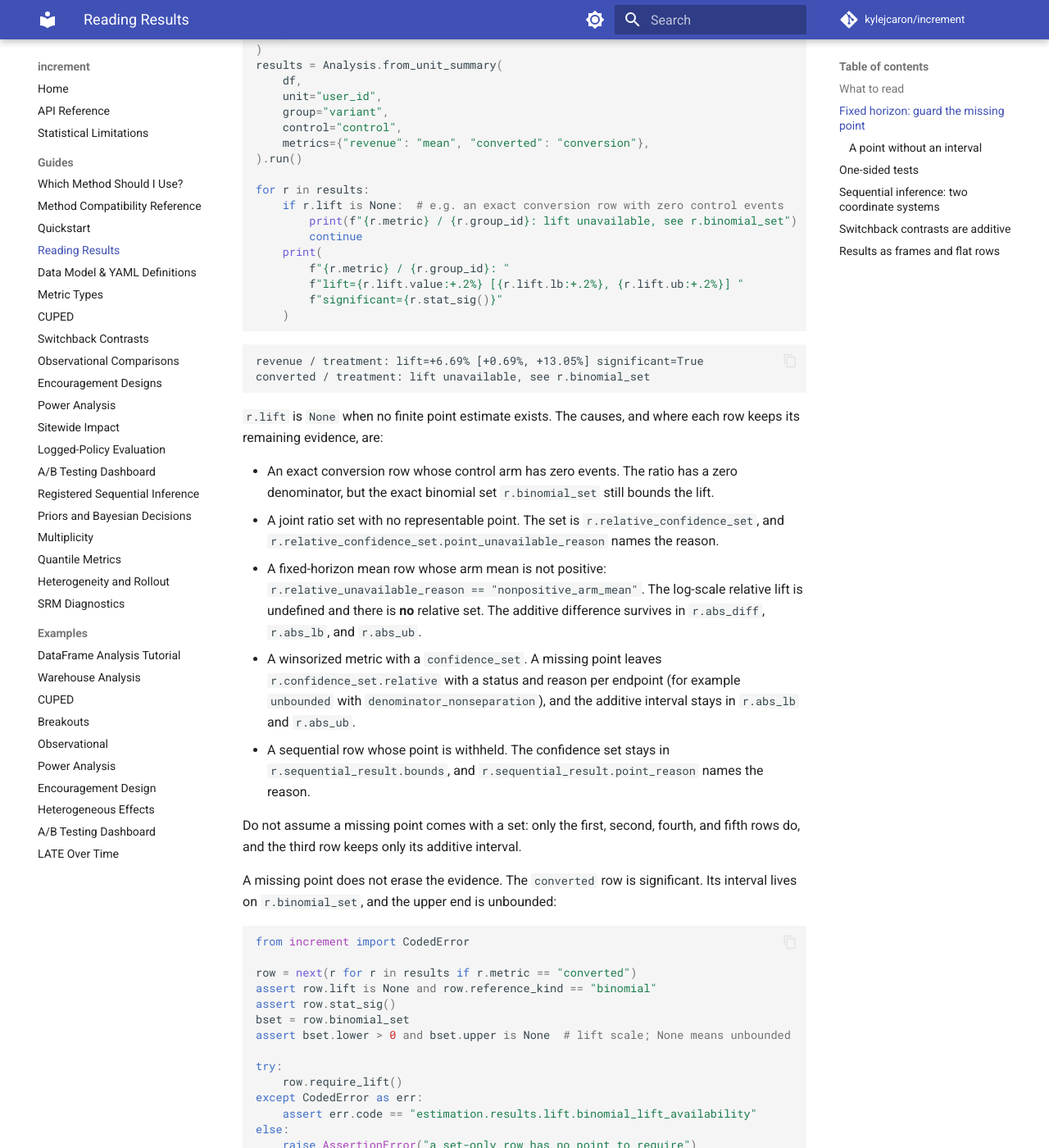
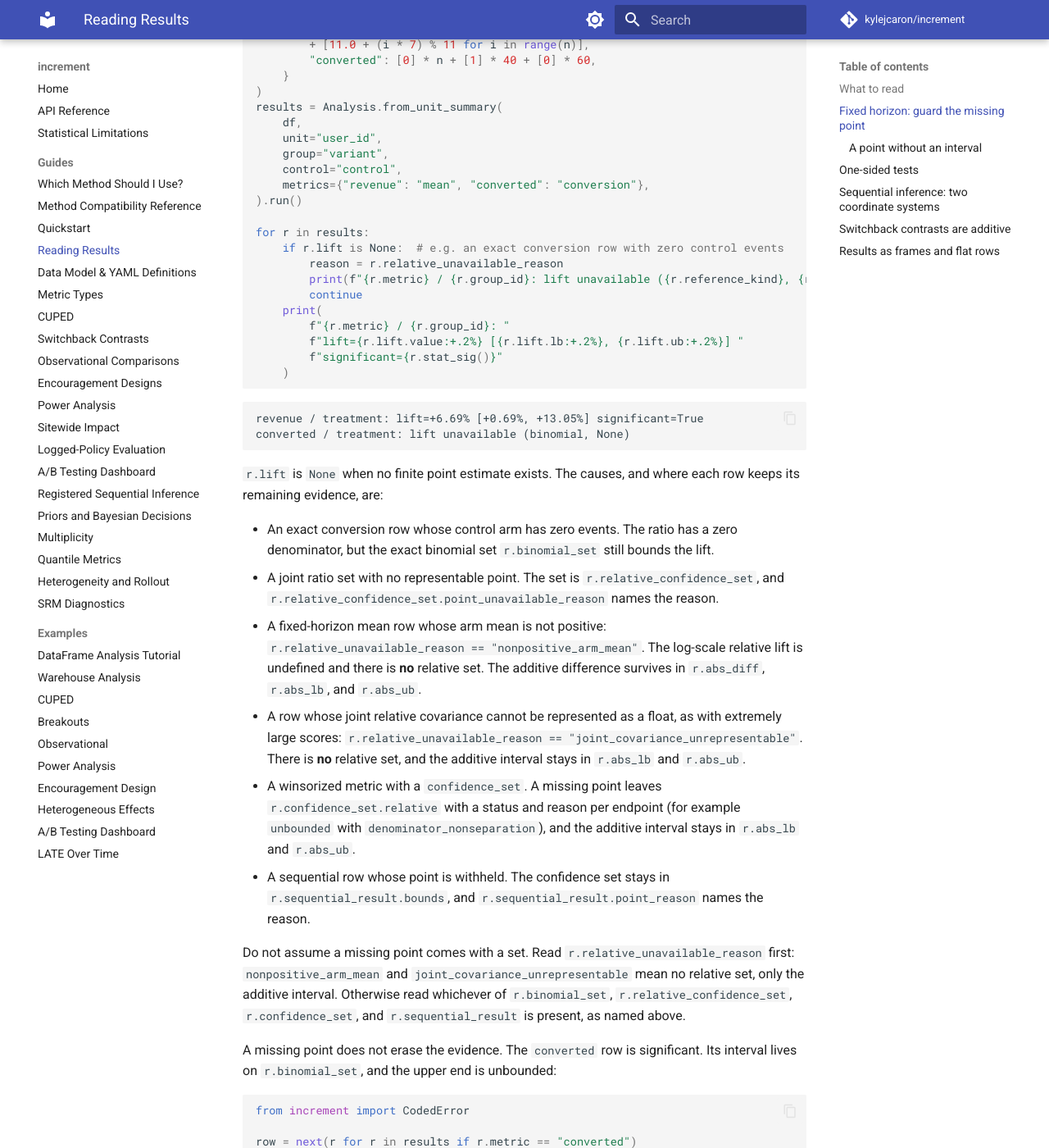
Before and after one commit to kylejcaron/increment, an MkDocs documentation site: the page built from docs/guides/reading-results.md, in a window 1280 px wide and 1400 px high, scrolled down 1929 px. Shown: the whole window at 82% size. Built offline with MkDocs 1.6.1 and Material for MkDocs 9.7.7, drawn with Linux system fonts in a browser that asks for light colours; comment, search, counter and statistics services are not loaded; some of the changed text lies outside the part shown.

Commit message:
docs: use a generic missing-lift fallback and fix reading-results scale, joint-covariance, and negative-mean wording
(cherry picked from commit 57e0a288822def10aa713071e7fa32101892ccb5)

````diff
--- a/docs/guides/reading-results.md
+++ b/docs/guides/reading-results.md
@@ -6,14 +6,16 @@
 
 | Evidence | Returns | Row type | Scale |
 |---|---|---|---|
-| Arm comparisons: `from_unit_summary`, `from_unit_panel`, `from_definitions`, `from_moments` | `LiftEstimates` | `LiftEstimate` | Usually relative lift: `0.05` is 5% above control. Read each row's `value_scale`. |
+| Arm comparisons: `from_unit_summary`, `from_unit_panel`, `from_unit_day_artifact`, `from_definitions`, `from_moments` | `LiftEstimates` | `LiftEstimate` | Usually relative lift: `0.05` is 5% above control. Read each row's `value_scale`. |
 | Switchback: `from_switchback_panel` | `ContrastResults` | `ContrastResult` | Additive difference in the metric's own units. |
 
-A `LiftEstimate` can be absolute. An encouragement design's LATE and an
-observational metric reported with `run(value_scale={metric: "absolute"})` carry
-`r.value_scale == "absolute"`, and then `r.lift.value` and its interval are in
-the metric's own units. Check `r.value_scale` (and `r.estimand`) on every row,
-and never compare a relative lift with an additive value numerically.
+A `LiftEstimate` can be absolute. An encouragement design's additive LATE row
+and an observational metric reported with `run(value_scale={metric: "absolute"})`
+carry `r.value_scale == "absolute"`, and then `r.lift.value` and its interval are
+in the metric's own units. An encouragement design can also emit a relative LATE
+sibling with the same estimand, so a LATE does not imply a scale. Check
+`r.value_scale` (and `r.estimand`) on every row, and never compare a relative lift
+with an additive value numerically.
 `LiftEstimates.to_frame` and the readout rows have a `value_scale` column.
 `ContrastResults.to_frame` does not, because every contrast is additive; only
 the readout adapter below adds `value_scale="absolute"` to contrast rows.
@@ -66,7 +68,8 @@
 
 for r in results:
     if r.lift is None:  # e.g. an exact conversion row with zero control events
-        print(f"{r.metric} / {r.group_id}: lift unavailable, see r.binomial_set")
+        reason = r.relative_unavailable_reason
+        print(f"{r.metric} / {r.group_id}: lift unavailable ({r.reference_kind}, {reason})")
         continue
     print(
         f"{r.metric} / {r.group_id}: "
@@ -77,7 +80,7 @@
 
 ```text
 revenue / treatment: lift=+6.69% [+0.69%, +13.05%] significant=True
-converted / treatment: lift unavailable, see r.binomial_set
+converted / treatment: lift unavailable (binomial, None)
 ```
 
 `r.lift` is `None` when no finite point estimate exists. The causes, and where
@@ -93,6 +96,11 @@
   `r.relative_unavailable_reason == "nonpositive_arm_mean"`. The log-scale
   relative lift is undefined and there is **no** relative set. The additive
   difference survives in `r.abs_diff`, `r.abs_lb`, and `r.abs_ub`.
+- A row whose joint relative covariance cannot be represented as a float, as
+  with extremely large scores:
+  `r.relative_unavailable_reason == "joint_covariance_unrepresentable"`. There is
+  **no** relative set, and the additive interval stays in `r.abs_lb` and
+  `r.abs_ub`.
 - A winsorized metric with a `confidence_set`. A missing point leaves
   `r.confidence_set.relative` with a status and reason per endpoint (for
   example `unbounded` with `denominator_nonseparation`), and the additive
@@ -101,8 +109,12 @@
   `r.sequential_result.bounds`, and `r.sequential_result.point_reason` names the
   reason.
 
-Do not assume a missing point comes with a set: only the first, second,
-fourth, and fifth rows do, and the third row keeps only its additive interval.
+Do not assume a missing point comes with a set. Read
+`r.relative_unavailable_reason` first: `nonpositive_arm_mean` and
+`joint_covariance_unrepresentable` mean no relative set, only the additive
+interval. Otherwise read whichever of `r.binomial_set`,
+`r.relative_confidence_set`, `r.confidence_set`, and `r.sequential_result` is
+present, as named above.
 
 A missing point does not erase the evidence. The `converted` row is
 significant. Its interval lives on `r.binomial_set`, and the upper end is
@@ -129,7 +141,7 @@
 missing point should stop the program rather than be handled.
 
 Two of the other causes are reproducible with small frames. A mean metric whose
-arms are both negative has no relative lift, no relative set, and a reported
+control mean is negative has no relative lift, no relative set, and a reported
 additive interval:
 
 ```python
````
Also changed, not shown: README.md (+2 -1 lines), docs/guides/quickstart.md (+2 -1 lines), docs/index.md (+2 -1 lines).
